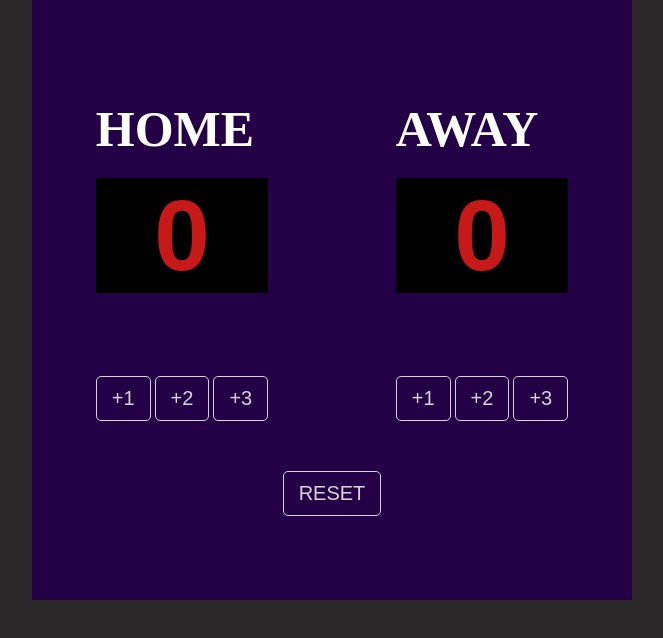
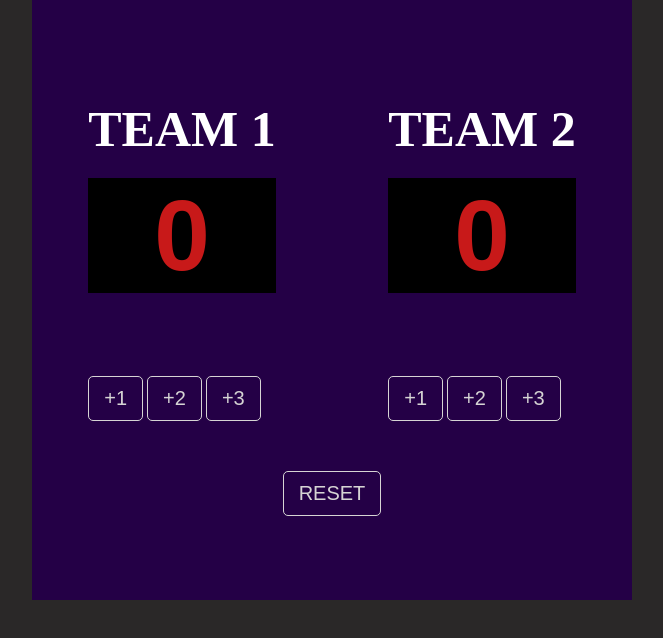
Before and after one commit to PapaBlay/scoreboard, a plain HTML site: page index.html in a window 1280 px wide. Shown: the whole page, without its empty margins (308-971 px from the left). Drawn offline with Linux system fonts and the light colour scheme; a web font is replaced by a local one.

Commit message:
update scoreboard headers

```diff
--- a/index.html
+++ b/index.html
@@ -7,14 +7,14 @@
         <div class="container">
             <div class = display>
                 <div class="home-side">
-                    <h3 class="home-name">HOME</h3>
+                    <h3 class="home-name">TEAM 1 </h3>
                     <h2 id="home-score">0</h2>
                     <button onclick="homeAdd1()">+1</button>
                     <button onclick="homeAdd2()">+2</button>
                     <button onclick="homeAdd3()">+3</button>
                 </div>
                 <div class="guest-side">
-                    <h3 class="guest-name">AWAY</h3>
+                    <h3 class="guest-name">TEAM 2</h3>
                     <h2 id="guest-score">0</h2>
                     <button onclick="awayAdd1()">+1</button>
                     <button onclick="awayAdd2()">+2</button>
```
